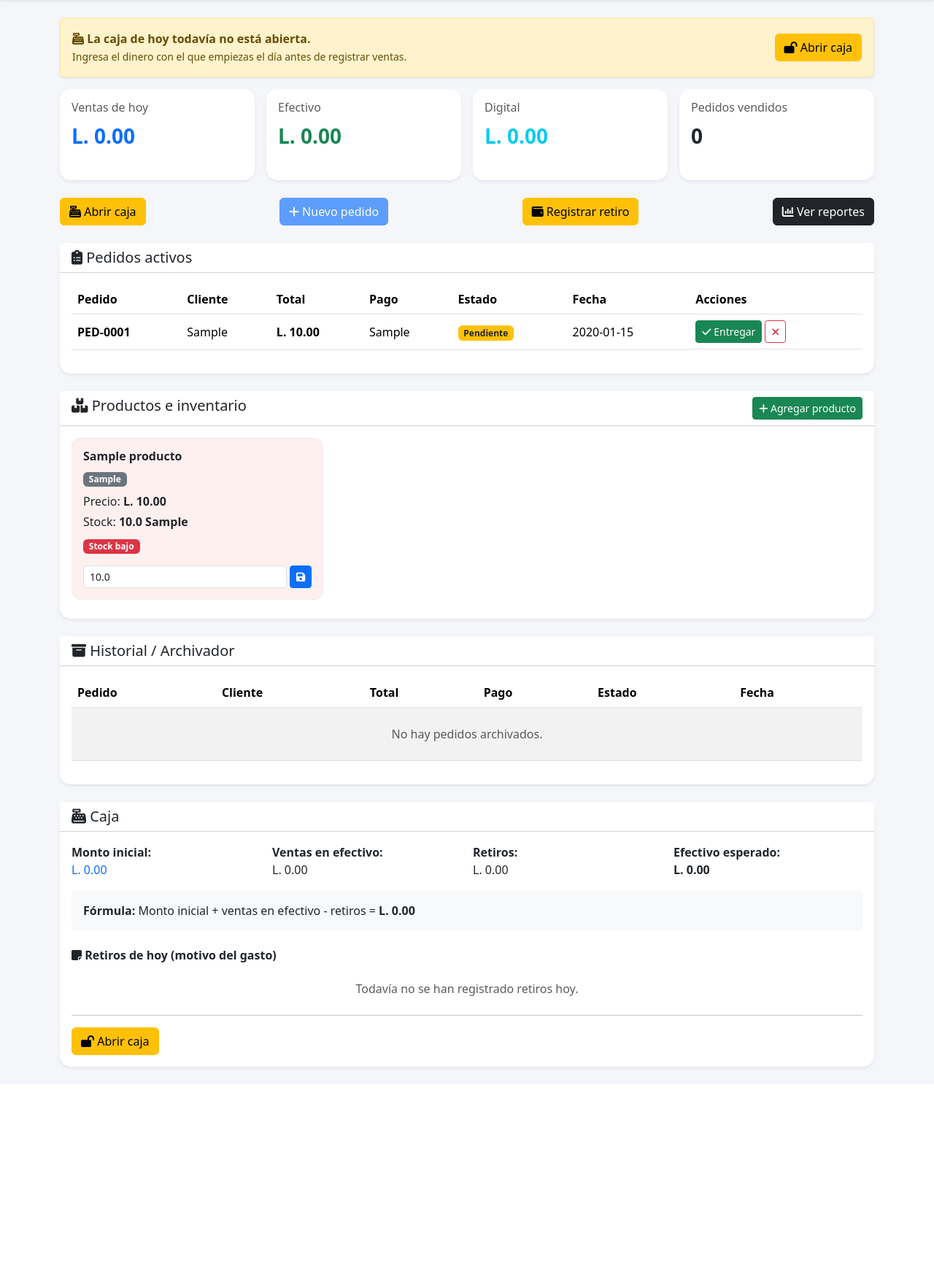
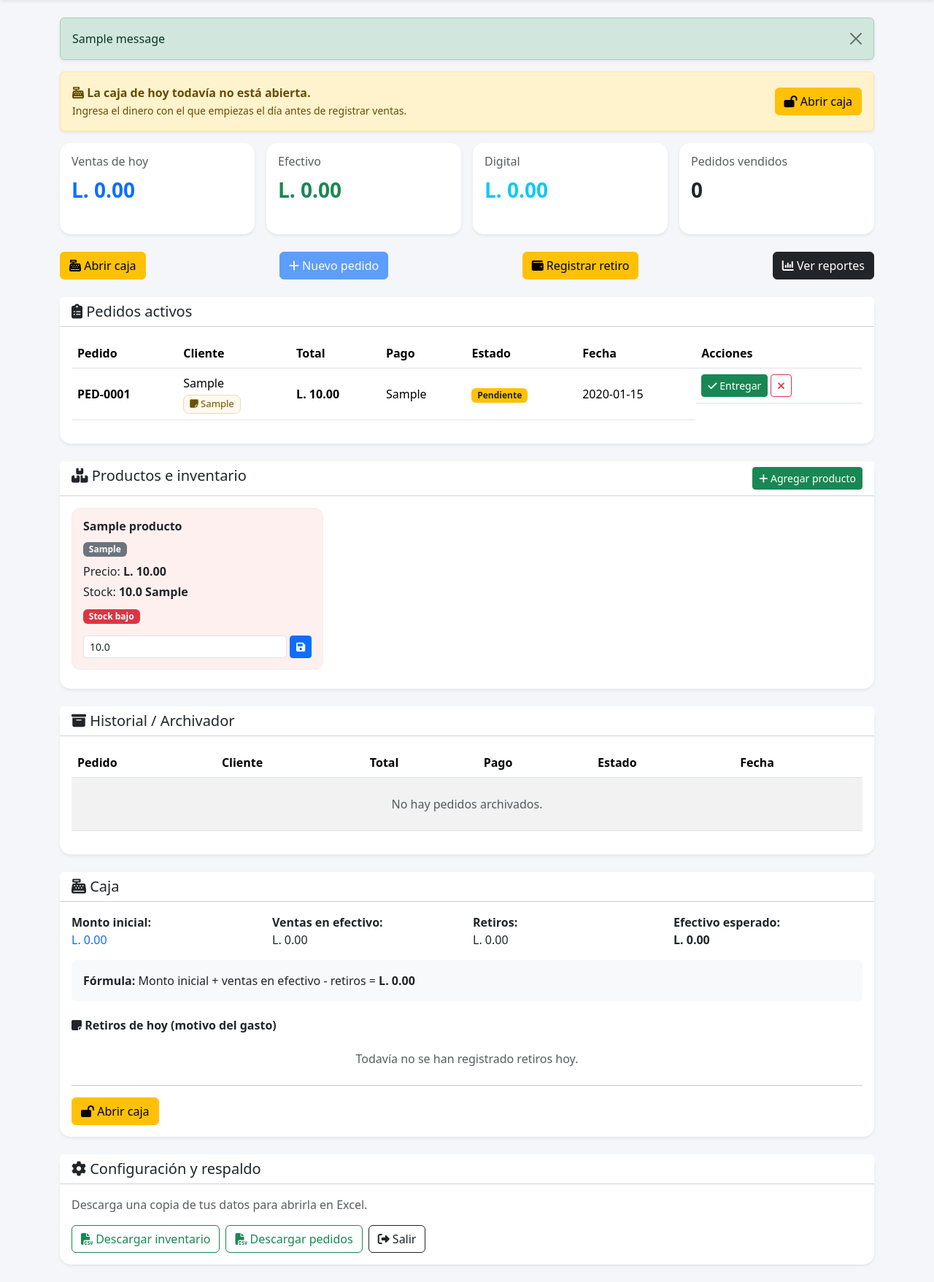
Before and after one commit to lohanigamez67-maker/Vendix, a Flask app: page / in a window 1280 px wide. Shown: the part 65-1822 px from the top of the page at 73% size. Before the commit the page ends 1531 px from the top, so only its background shows below. Run offline with Flask 3, Linux system fonts and the light colour scheme; the visitor is signed in with stand-in values (Sample User, id 1); tables that the repository leaves empty hold one stand-in row (values such as "Sample post"); one stand-in notice (Sample message) is shown.

Commit message:
Add files via upload

```diff
--- a/templates/index.html
+++ b/templates/index.html
@@ -1,4 +1,3 @@
-
 <!DOCTYPE html>
 <html lang="es">
 <head>
@@ -32,6 +31,9 @@ body{background:#f5f6fa}
 .retiro-item .hora{font-size:.8rem}
 .retiro-monto{font-weight:700;white-space:nowrap}
 
+/* --- Nota del pedido (ej: sin cebolla) --- */
+.nota-pedido{display:inline-block;margin-top:4px;padding:2px 8px;border-radius:8px;background:#fff9ef;border:1px solid #f1d9b5;color:#6b5200;font-size:.82rem}
+
 /* --- Ajustes para verse bien en celular --- */
 @media (max-width: 576px){
   .container{padding-left:12px;padding-right:12px}
@@ -64,6 +66,7 @@ body{background:#f5f6fa}
     <a href="#caja" onclick="cerrarMenu()"><i class="fa-solid fa-wallet me-2"></i>Caja</a>
     <a href="#historial" onclick="cerrarMenu()"><i class="fa-solid fa-clock-rotate-left me-2"></i>Historial / Archivador</a>
     <a href="#config" onclick="cerrarMenu()"><i class="fa-solid fa-gear me-2"></i>Configuración</a>
+    <a href="/salir"><i class="fa-solid fa-right-from-bracket me-2"></i>Salir</a>
 </div>
 
 <nav class="navbar navbar-dark bg-dark shadow-sm">
@@ -81,6 +84,15 @@ body{background:#f5f6fa}
 </nav>
 
 <div class="container my-4">
+
+{% with mensajes = get_flashed_messages(with_categories=true) %}
+{% for categoria, mensaje in mensajes %}
+<div class="alert alert-{{ categoria }} alert-dismissible fade show shadow-sm">
+    {{ mensaje }}
+    <button type="button" class="btn-close" data-bs-dismiss="alert"></button>
+</div>
+{% endfor %}
+{% endwith %}
 
 {% if not caja_abierta and not reporte and not caja_cerrada %}
 <div class="alert alert-warning shadow-sm d-flex justify-content-between align-items-center flex-wrap gap-2">
@@ -198,7 +210,9 @@ body{background:#f5f6fa}
 {% for p in pedidos %}
 <tr>
 <td><strong>PED-{{ "%04d"|format(p.id) }}</strong></td>
-<td>{{ p.cliente }}</td>
+<td>{{ p.cliente }}
+{% if p.notas %}<br><span class="nota-pedido"><i class="fa-solid fa-note-sticky"></i> {{ p.notas }}</span>{% endif %}
+</td>
 <td><strong>L. {{ "%.2f"|format(p.total) }}</strong></td>
 <td>{{ p.metodo_pago }}</td>
 <td>
@@ -266,7 +280,10 @@ body{background:#f5f6fa}
 <tbody>
 {% for h in historial %}
 <tr>
-<td>PED-{{ "%04d"|format(h.id) }}</td><td>{{ h.cliente }}</td>
+<td>PED-{{ "%04d"|format(h.id) }}</td>
+<td>{{ h.cliente }}
+{% if h.notas %}<br><span class="nota-pedido"><i class="fa-solid fa-note-sticky"></i> {{ h.notas }}</span>{% endif %}
+</td>
 <td>L. {{ "%.2f"|format(h.total) }}</td><td>{{ h.metodo_pago }}</td>
 <td>{% if h.estado=="Cancelado" %}<span class="badge bg-danger">Cancelado</span>{% else %}<span class="badge bg-primary">Archivado</span>{% endif %}</td>
 <td>{{ h.fecha }}</td>
@@ -322,7 +339,16 @@ body{background:#f5f6fa}
 {% endif %}
 </div></div>
 
-<div id="config"></div>
+<div class="card shadow-sm mb-4" id="config">
+<div class="card-header bg-white"><h5 class="mb-0"><i class="fa-solid fa-gear"></i> Configuración y respaldo</h5></div>
+<div class="card-body">
+    <p class="text-muted mb-3">Descarga una copia de tus datos para abrirla en Excel.</p>
+    <div class="d-flex flex-wrap gap-2">
+        <a href="/exportar/inventario" class="btn btn-outline-success"><i class="fa-solid fa-file-csv"></i> Descargar inventario</a>
+        <a href="/exportar/pedidos" class="btn btn-outline-success"><i class="fa-solid fa-file-csv"></i> Descargar pedidos</a>
+        <a href="/salir" class="btn btn-outline-dark"><i class="fa-solid fa-right-from-bracket"></i> Salir</a>
+    </div>
+</div></div>
 
 <!-- MODAL ABRIR CAJA -->
 <div class="modal fade" id="modalAbrirCaja">
@@ -377,6 +403,8 @@ body{background:#f5f6fa}
 <div class="modal-body">
 <label class="form-label">Cliente</label><input name="cliente" class="form-control mb-3" required>
 <label class="form-label">Dirección</label><input name="direccion" class="form-control mb-3">
+<label class="form-label">Notas del pedido <small class="text-muted">(opcional)</small></label>
+<textarea name="notas" class="form-control mb-3" rows="2" maxlength="300" placeholder="Ej: sin cebolla, sin salsa, bien cocido"></textarea>
 <label class="form-label">Método de pago</label>
 <select name="metodo_pago" class="form-select mb-4"><option>Efectivo</option><option>Transferencia</option></select>
 <hr><h6>Productos</h6>
```
